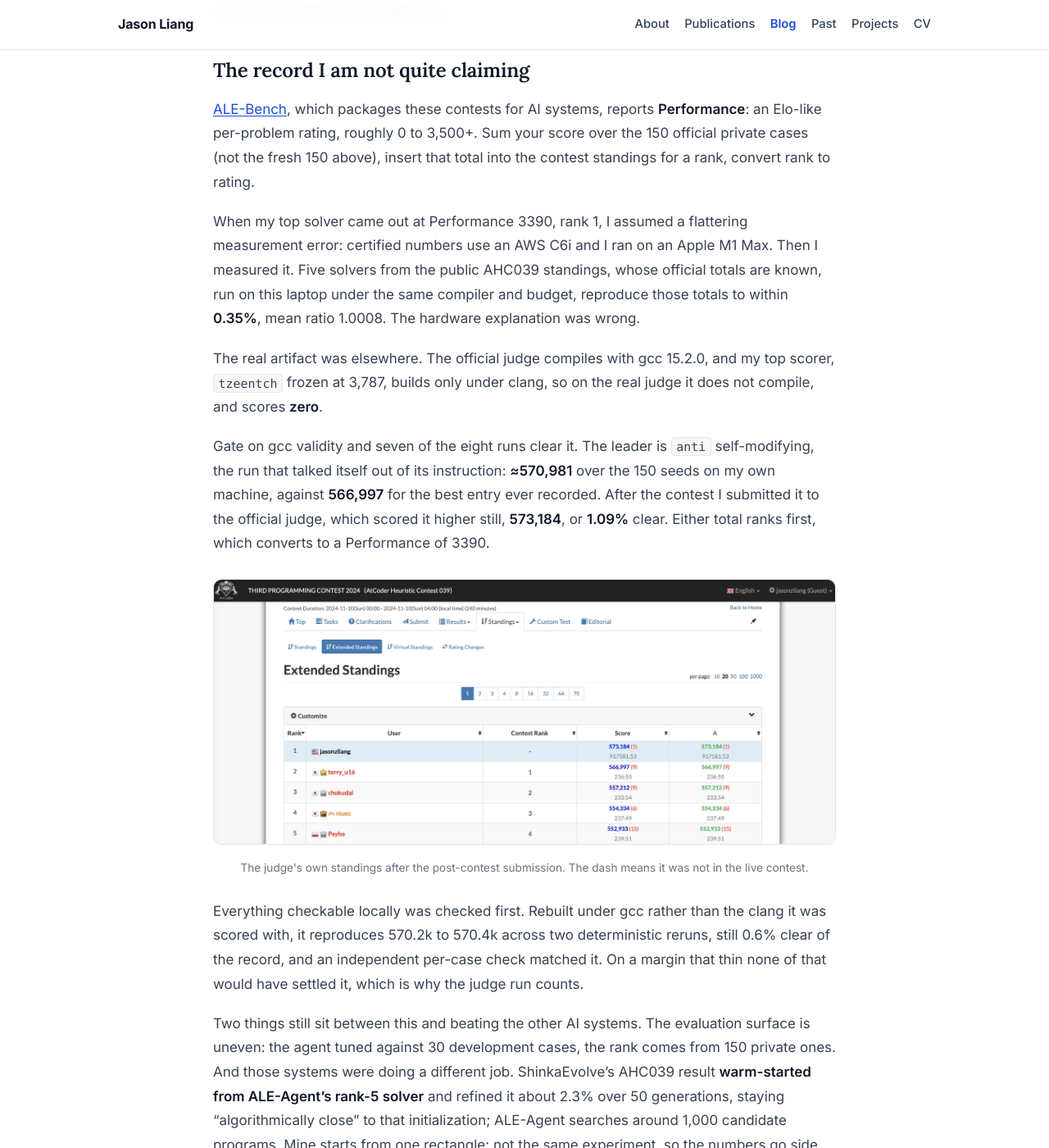
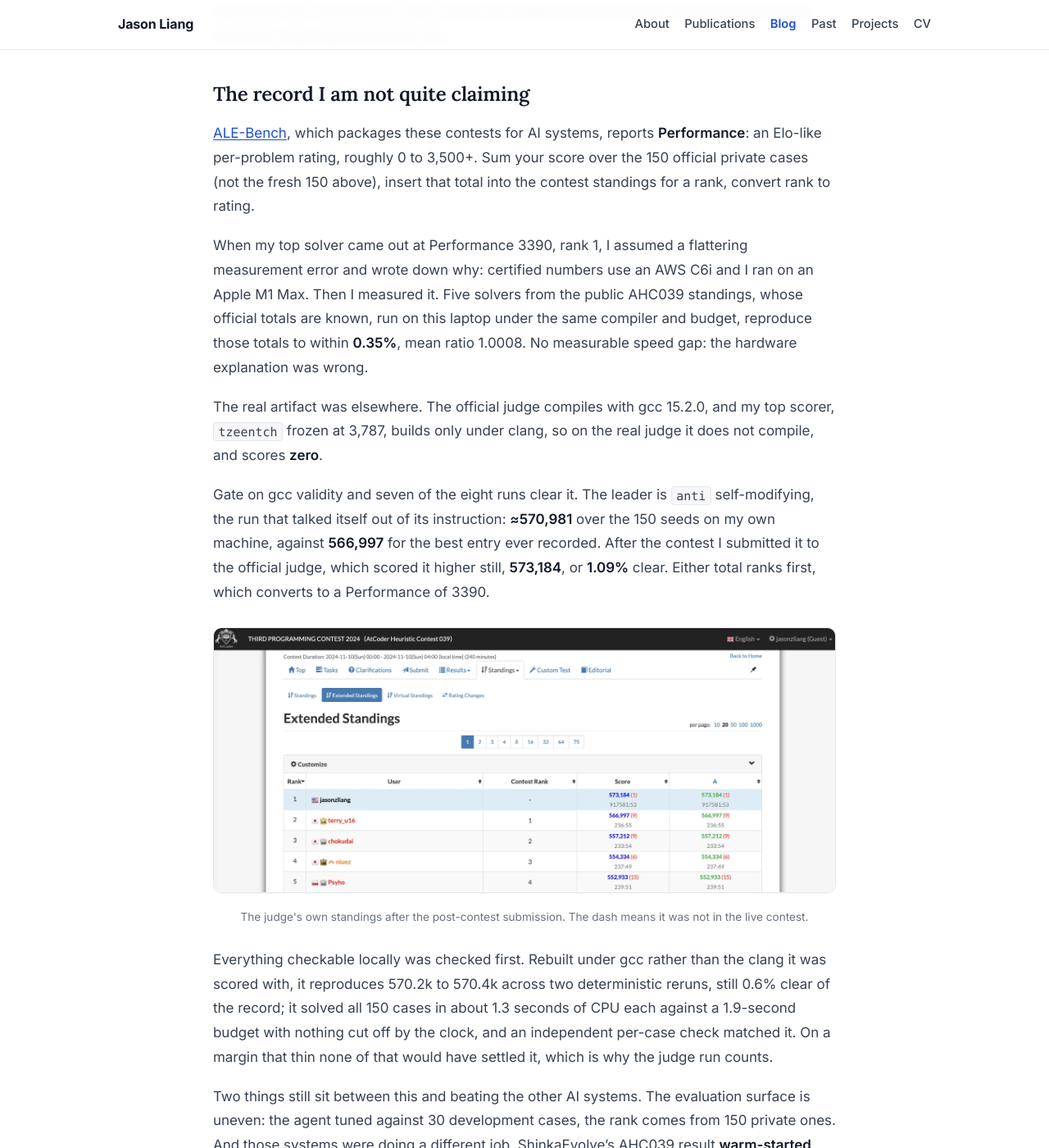
Before and after one commit to jasonzliang/jasonzliang.github.io, a Jekyll site: the page built from _posts/2026-08-08-ale-bench.md, in a window 1280 px wide and 1400 px high, scrolled down 3130 px. Shown: the whole window at 82% size. Built offline with Jekyll 4.4.1, drawn with Linux system fonts in a browser that asks for light colours; some of the changed text lies outside the part shown.

Commit message:
Raise the post size ceiling to 10.5 KiB and restore what 10 KiB had cost
The 10,240-byte limit was a working convention of mine, encoded nowhere.
It had been paid for three times in this session by trims that quietly
weakened sentences. Ceiling is now 10,752 (10.5 KiB); largest post is
ale-bench at 10,478.

Restored, all cut purely for bytes rather than for being wrong:

ale-bench
  - the 64-by-64 grid-search baseline of 1,871, a measured reference
    point that sat between the 1,851 start and the record
  - 'it solved all 150 cases in about 1.3 seconds of CPU each against a
    1.9-second budget with nothing cut off by the clock' -- the evidence
    that no case was truncated by the clock
  - 'No measurable speed gap:' -- the conclusion the 0.35% reproduction
    licenses, not a restatement of it
  - 'and wrote down why' -- writing the prediction down before measuring
    is the habit the rest of the blog argues for

powered-replication
  - 'Board size moves those anchors a long way, because ...', the topic
    sentence for why each reference score is quoted per board

literature-values
  - the second half of the values-file definition ('treat a working
    solution as finished or as a platform to climb past')

bin-packing-values  'a real answer', 'a full 100 per cent gap'
values-rewriting    'blank lines at either end', 'actually doing'

Not restored: the alt text I cut from ~500 characters, which was past
useful length for a screen reader, and the filler intensifiers.

```diff
--- a/_posts/2026-08-08-ale-bench.md
+++ b/_posts/2026-08-08-ale-bench.md
@@ -27,8 +27,9 @@
 development cases, and commits. Its score is the mean over those 30, and every
 score below is one of those means unless I say otherwise. Nobody tells it what
 algorithm to write, and no run log cites an outside source. The starting solver
-scores **1,851** and a net around the whole ocean scores 1: you catch every
-sardine too.
+scores **1,851**, the best single rectangle a 64-by-64 grid search finds scores
+**1,871**, and a net around the whole ocean scores 1: you catch every sardine
+too.
 
 ## The two things I varied
 
@@ -124,11 +125,11 @@
 rating.
 
 When my top solver came out at Performance 3390, rank 1, I assumed a flattering
-measurement error: certified numbers use an AWS C6i and I ran on an Apple M1
-Max. Then I measured it. Five solvers from the public AHC039 standings, whose
-official totals are known, run on this laptop under the same compiler and
-budget, reproduce those totals to within **0.35%**, mean ratio 1.0008. The
-hardware explanation was wrong.
+measurement error and wrote down why: certified numbers use an AWS C6i and I ran
+on an Apple M1 Max. Then I measured it. Five solvers from the public AHC039
+standings, whose official totals are known, run on this laptop under the same
+compiler and budget, reproduce those totals to within **0.35%**, mean ratio
+1.0008. No measurable speed gap: the hardware explanation was wrong.
 
 The real artifact was elsewhere. The official judge compiles with gcc 15.2.0,
 and my top scorer, `tzeentch` frozen at 3,787, builds only under clang, so on
@@ -151,9 +152,10 @@
 
 Everything checkable locally was checked first. Rebuilt under gcc rather than
 the clang it was scored with, it reproduces 570.2k to 570.4k across two
-deterministic reruns, still 0.6% clear of the record, and an independent
-per-case check matched it. On a margin that thin none of that would have settled
-it, which is why the judge run counts.
+deterministic reruns, still 0.6% clear of the record; it solved all 150 cases in
+about 1.3 seconds of CPU each against a 1.9-second budget with nothing cut off
+by the clock, and an independent per-case check matched it. On a margin that
+thin none of that would have settled it, which is why the judge run counts.
 
 Two things still sit between this and beating the other AI systems. The
 evaluation surface is uneven: the agent tuned against 30 development cases, the
```
Also changed, not shown: _posts/2026-07-26-bin-packing-values.md (+5 -4 lines), _posts/2026-08-05-values-rewriting.md (+7 -6 lines), _posts/2026-08-06-literature-values.md (+3 -2 lines), _posts/2026-08-07-powered-replication.md (+4 -3 lines).
